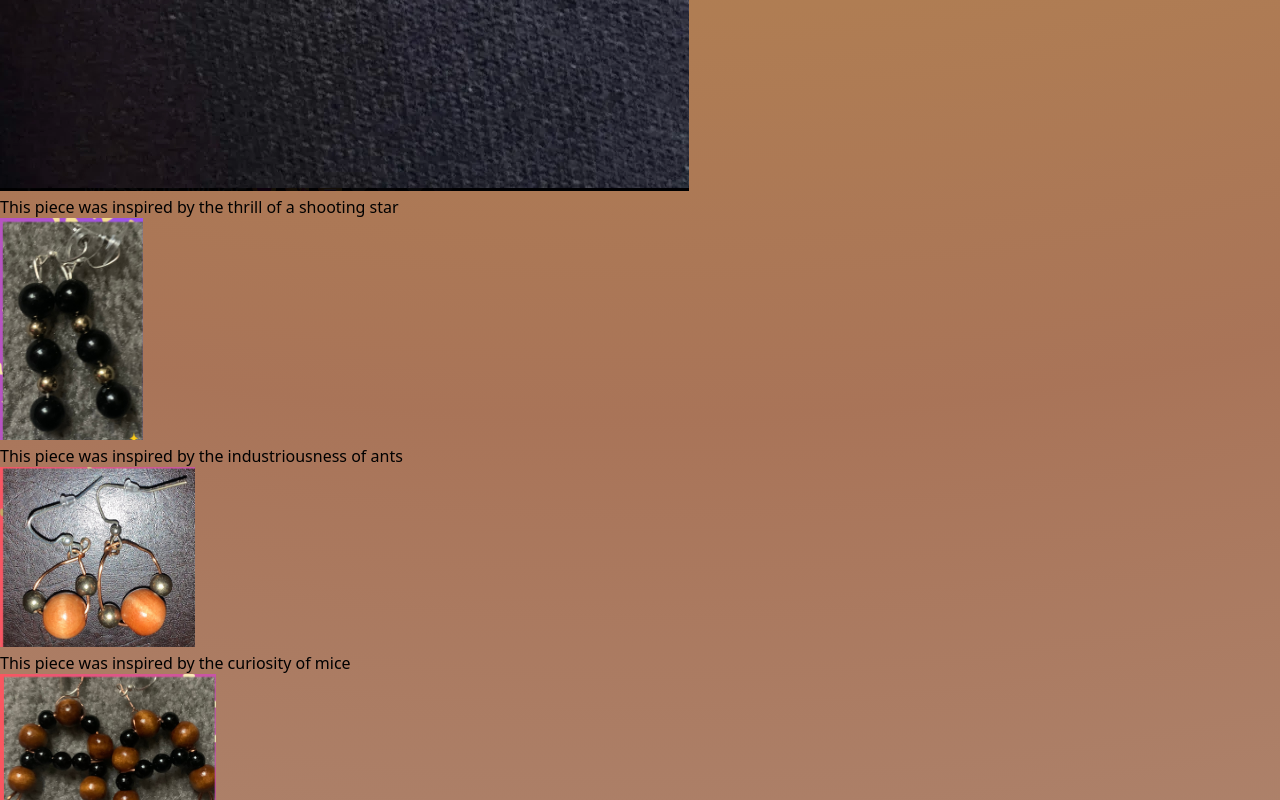
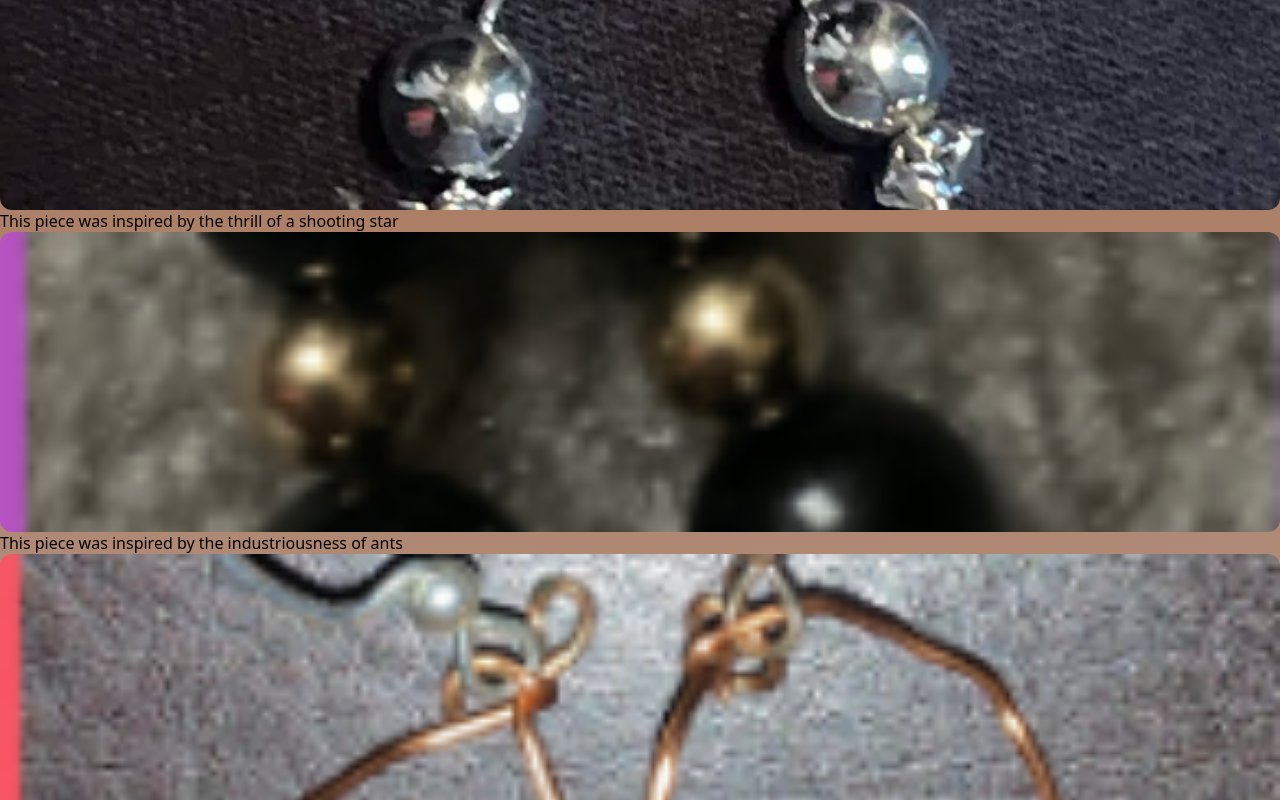
Before and after one commit to AutumnAli/Creations-of-AA, a plain HTML site: page index.html in a window 1280 px wide. Shown: the part 7551-8351 px from the top of the page. Drawn offline with Linux system fonts and the light colour scheme.

Commit message:
Update Image Size

```diff
--- a/index.html
+++ b/index.html
@@ -377,6 +377,28 @@
       font-size: 0.85rem;
       color: var(--muted);
     }
+
+    .art-image {
+  width: 100%;
+  max-height: 300px;
+  object-fit: cover;
+  border-radius: 12px;
+  display: block;
+}
+
+.gallery {
+  display: inline-block;
+  margin: 0.5rem;
+}
+
+.thumb {
+  width: 140px;
+  height: 140px;
+  object-fit: cover;
+  border-radius: 10px;
+  cursor: pointer;
+}
+
 
     </style>
     </head>
```
